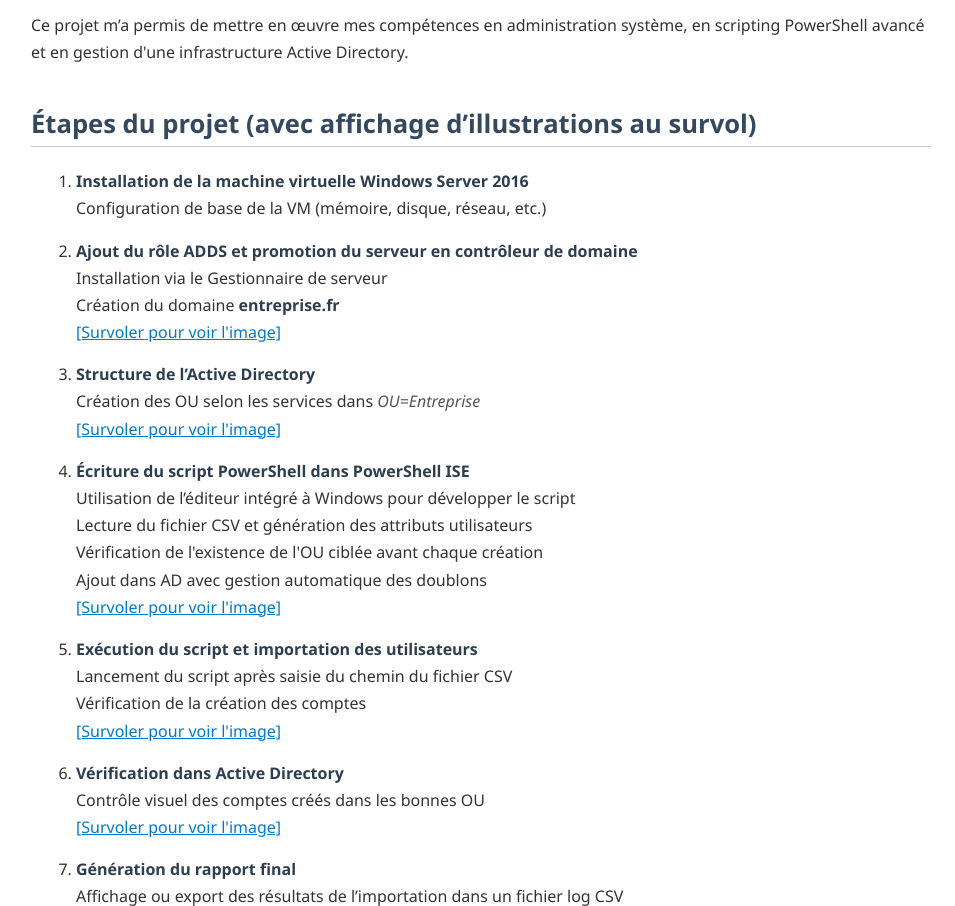
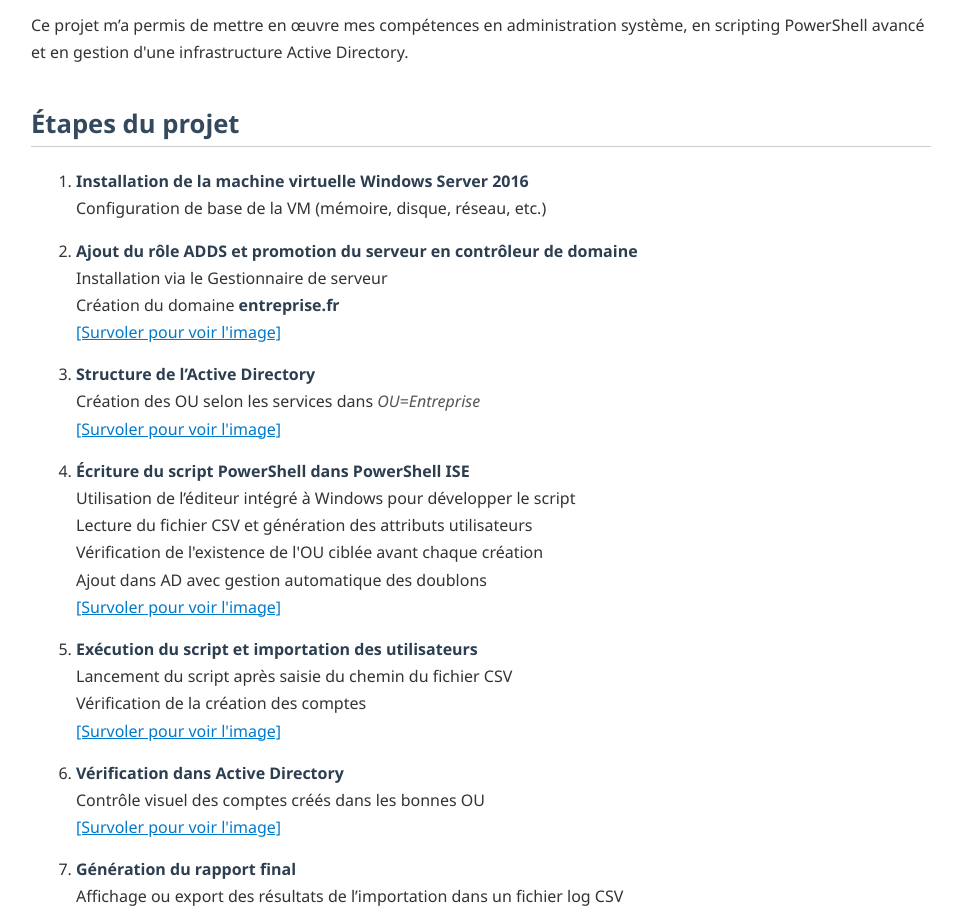
Before and after one commit to MarcusDeveloppement/Powershell-CSV, a plain HTML site: page index.html in a window 1280 px wide. Shown: the part 986-1892 px from the top of the page, without its empty margins (159-1114 px from the left). Drawn offline with Linux system fonts and the light colour scheme.

Commit message:
little things modif

```diff
--- a/index.html
+++ b/index.html
@@ -73,7 +73,7 @@
         d'une infrastructure Active Directory.
       </p>
 
-      <h2>Étapes du projet (avec affichage d’illustrations au survol)</h2>
+      <h2>Étapes du projet</h2>
 
       <ol>
         <li>
```
